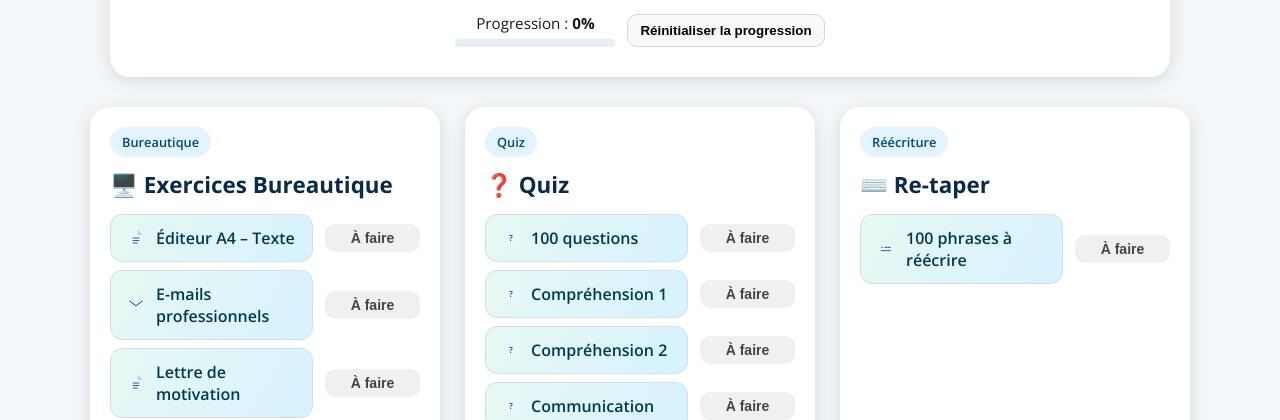
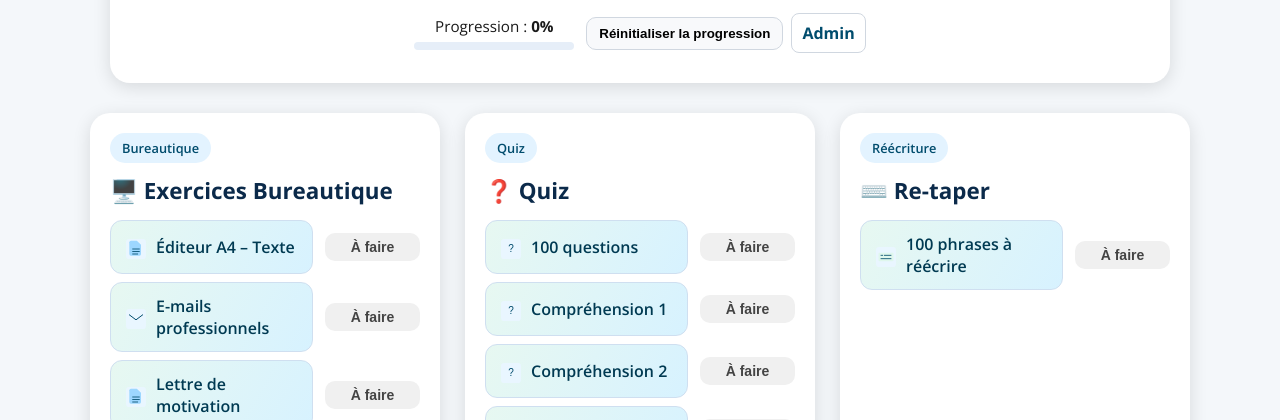
Before and after one commit to alexishoppeler-bot/Proactif, a plain HTML site: page index.html in a window 1280 px wide. Shown: the part 126-546 px from the top of the page. Drawn offline with nearby package versions, Linux system fonts and the light colour scheme.

Commit message:
feat: external SVG icons, admin progress page, link in header

```diff
--- a/index.html
+++ b/index.html
@@ -31,8 +31,10 @@
           <div class="progress-bar" id="progress-bar" style="width:0%"></div>
         </div>
       </div>
-      <div>
+      <div style="display:flex;gap:8px;align-items:center">
         <button id="reset-prog" type="button">Réinitialiser la progression</button>
+        <a id="admin-link" href="admin/progress.html"
+          style="text-decoration:none;padding:8px 10px;border-radius:8px;border:1px solid #d0d7e0;background:#fff;color:#004c6d;font-weight:700">Admin</a>
       </div>
     </div>
   </header>
@@ -228,7 +230,7 @@
 
     });
 
-    /* REMPLACER EMOJIS PAR SVG ACCESSIBLES (généré dynamiquement) */
+    /* REMPLACER EMOJIS PAR SVG EXTERNES */
     function enhanceIcons() {
       document.querySelectorAll('.exercise-btn').forEach(link => {
         const iconSpan = link.querySelector('.icon');
@@ -237,7 +239,6 @@
         const href = (link.getAttribute('href') || '').toLowerCase();
         const label = link.textContent.replace(iconSpan.textContent, '').trim();
 
-        // heuristique simple pour déterminer l'icône souhaitée
         let kind = 'default';
         if (/email|mail/.test(href) || /emails-/.test(href)) kind = 'email';
         else if (/lettre|motivation|editeur|doc|texte/.test(href)) kind = 'doc';
@@ -249,59 +250,13 @@
         else if (/recherche_emploi|annonces|parler|qualites|entretien/.test(href)) kind = 'search';
         else if (/retaper|clavier/.test(href)) kind = 'keyboard';
 
-        // fabrique SVG selon kind
-        const ns = 'http://www.w3.org/2000/svg';
-        const svg = document.createElementNS(ns, 'svg');
-        svg.setAttribute('viewBox', '0 0 24 24');
-        svg.setAttribute('width', '20');
-        svg.setAttribute('height', '20');
-        svg.setAttribute('role', 'img');
-        svg.setAttribute('aria-label', label + ' icône');
-        svg.classList.add('icon-svg');
-
-        function makePath(d, fill = '#004c6d') {
-          const p = document.createElementNS(ns, 'path'); p.setAttribute('d', d); p.setAttribute('fill', fill); return p;
-        }
-
-        if (kind === 'email') {
-          svg.appendChild(makePath('M2 6.5v11A2.5 2.5 0 004.5 20h15a2.5 2.5 0 002.5-2.5v-11A2.5 2.5 0 0019.5 4h-15A2.5 2.5 0 002 6.5z', '#e9f6ff'));
-          svg.appendChild(makePath('M4 7l8 6 8-6', 'none'));
-          const stroke = document.createElementNS(ns, 'path'); stroke.setAttribute('d', 'M4 7l8 6 8-6'); stroke.setAttribute('fill', 'none'); stroke.setAttribute('stroke', '#004c6d'); stroke.setAttribute('stroke-width', '1.2'); svg.appendChild(stroke);
-        } else if (kind === 'doc') {
-          svg.appendChild(makePath('M6 2h7l5 5v11a2 2 0 0 1-2 2H6a2 2 0 0 1-2-2V4a2 2 0 0 1 2-2z', '#e9f6ff'));
-          svg.appendChild(makePath('M14 2v6h6', '#9dd7ff'));
-          svg.appendChild(makePath('M8 12h8M8 15h8M8 18h6', 'none'));
-          const s = document.createElementNS(ns, 'path'); s.setAttribute('d', 'M8 12h8M8 15h8M8 18h6'); s.setAttribute('stroke', '#004c6d'); s.setAttribute('stroke-width', '1'); s.setAttribute('fill', 'none'); svg.appendChild(s);
-        } else if (kind === 'folder') {
-          svg.appendChild(makePath('M3 7a1 1 0 0 1 1-1h4l2 2h8a1 1 0 0 1 1 1v7a1 1 0 0 1-1 1H4a1 1 0 0 1-1-1V7z', '#e9f6ff'));
-          svg.appendChild(makePath('M3 7h18', 'none'));
-        } else if (kind === 'audio') {
-          svg.appendChild(makePath('M3 9v6h3l4 3V6L6 9H3z', '#e9f6ff'));
-          svg.appendChild(makePath('M16 8a4 4 0 010 8', 'none'));
-          const s2 = document.createElementNS(ns, 'path'); s2.setAttribute('d', 'M16 8a4 4 0 010 8'); s2.setAttribute('stroke', '#004c6d'); s2.setAttribute('stroke-width', '1.2'); s2.setAttribute('fill', 'none'); svg.appendChild(s2);
-        } else if (kind === 'quiz') {
-          svg.appendChild(makePath('M12 2a10 10 0 100 20 10 10 0 000-20z', '#e9f6ff'));
-          const q = document.createElementNS(ns, 'text'); q.setAttribute('x', '12'); q.setAttribute('y', '16'); q.setAttribute('text-anchor', 'middle'); q.setAttribute('font-size', '10'); q.setAttribute('fill', '#004c6d'); q.setAttribute('font-family', 'Open Sans, system-ui, sans-serif'); q.textContent = '?'; svg.appendChild(q);
-        } else if (kind === 'game') {
-          svg.appendChild(makePath('M7 7h10v4H7z', '#e9f6ff'));
-          svg.appendChild(makePath('M10 14h4v4h-4z', 'none'));
-        } else if (kind === 'match') {
-          svg.appendChild(makePath('M10 14l-4 4a4 4 0 01-5-5l4-4', 'none'));
-          svg.appendChild(makePath('M14 10l4-4a4 4 0 015 5l-4 4', 'none'));
-          const s3 = document.createElementNS(ns, 'path'); s3.setAttribute('d', 'M10 14l-4 4a4 4 0 01-5-5l4-4'); s3.setAttribute('stroke', '#004c6d'); s3.setAttribute('stroke-width', '1.2'); s3.setAttribute('fill', 'none'); svg.appendChild(s3);
-        } else if (kind === 'keyboard') {
-          svg.appendChild(makePath('M3 7h18v10H3z', '#e9f6ff'));
-          svg.appendChild(makePath('M6 10h2M10 10h8M6 14h12', 'none'));
-          const s4 = document.createElementNS(ns, 'path'); s4.setAttribute('d', 'M6 10h2M10 10h8M6 14h12'); s4.setAttribute('stroke', '#004c6d'); s4.setAttribute('stroke-width', '1'); s4.setAttribute('fill', 'none'); svg.appendChild(s4);
-        } else { // default: initial letter
-          const circle = document.createElementNS(ns, 'circle');
-          circle.setAttribute('cx', '12'); circle.setAttribute('cy', '12'); circle.setAttribute('r', '10'); circle.setAttribute('fill', '#e9f6ff'); svg.appendChild(circle);
-          const ch = (label[0] || '').toUpperCase();
-          const text = document.createElementNS(ns, 'text'); text.setAttribute('x', '12'); text.setAttribute('y', '16'); text.setAttribute('text-anchor', 'middle'); text.setAttribute('font-size', '10'); text.setAttribute('fill', '#004c6d'); text.setAttribute('font-family', 'Open Sans, system-ui, sans-serif'); text.textContent = ch; svg.appendChild(text);
-        }
+        const img = document.createElement('img');
+        img.className = 'icon-img';
+        img.src = '/icons/' + kind + '.svg';
+        img.alt = label + ' icône';
 
         iconSpan.innerHTML = '';
-        iconSpan.appendChild(svg);
+        iconSpan.appendChild(img);
       });
     }
 
--- a/styles.css
+++ b/styles.css
@@ -200,12 +200,14 @@ header p {
     overflow: hidden;
     margin-top: 6px;
 }
+
 .progress-bar {
     height: 100%;
     background: linear-gradient(90deg, #2ea8ff, #18c96e);
     width: 0%;
     transition: width 0.3s ease;
 }
+
 .progress-text {
     font-size: 0.95rem;
     text-align: center;
@@ -216,3 +218,16 @@ header p {
         display: none;
     }
 }
+
+/* small admin link style (in-header) */
+#admin-link {
+    display: inline-block
+}
+
+/* icon img fallback if used */
+.icon-img {
+    width: 20px;
+    height: 20px;
+    display: inline-block;
+    vertical-align: middle
+}
```
Also changed, not shown: admin/progress.html (added, +71 -0 lines), icons/audio.svg (added), icons/default.svg (added), icons/doc.svg (added), icons/email.svg (added), icons/folder.svg (added), icons/game.svg (added), icons/keyboard.svg (added), icons/match.svg (added), icons/quiz.svg (added), icons/search.svg (added).
